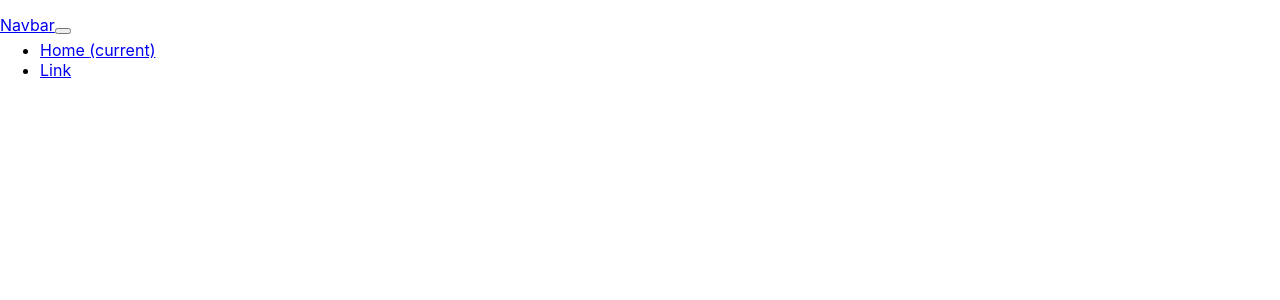
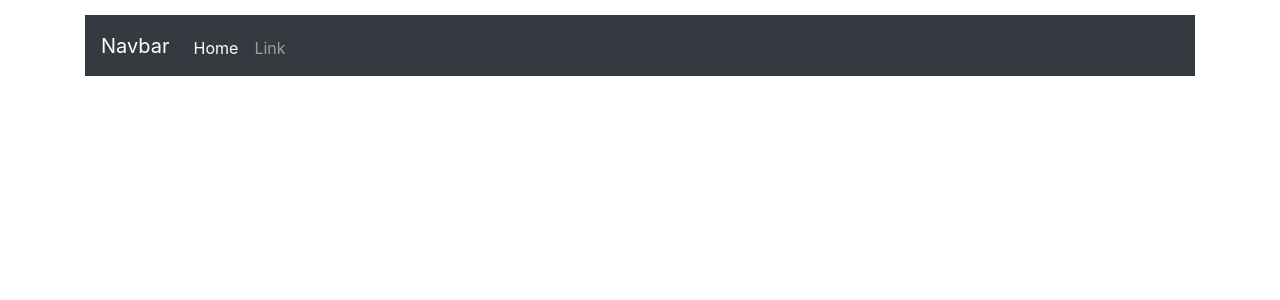
Before and after one commit to polysnacktyl/react-directory, a React (Create React App) app: page / in a window 1280 px wide. Shown: the top 300 px of the page. Built offline with nearby package versions, Linux system fonts and the light colour scheme.

Commit message:
removed the strictness

```diff
--- a/src/index.js
+++ b/src/index.js
@@ -2,16 +2,9 @@ import React from 'react';
 import ReactDOM from 'react-dom';
 import './index.css';
 import App from './App';
-import reportWebVitals from './reportWebVitals';
+import 'bootstrap/dist/css/bootstrap.min.css';
 
 ReactDOM.render(
-  <React.StrictMode>
-    <App />
-  </React.StrictMode>,
-  document.getElementById('root')
+      <App />,
+    document.getElementById('root')
 );
-
-// If you want to start measuring performance in your app, pass a function
-// to log results (for example: reportWebVitals(console.log))
-// or send to an analytics endpoint. Learn more: https://bit.ly/CRA-vitals
-reportWebVitals();
```
